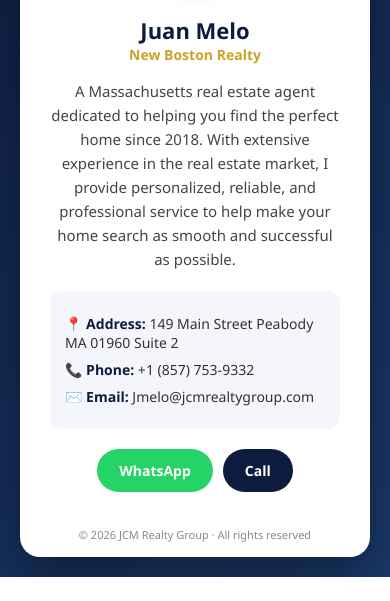
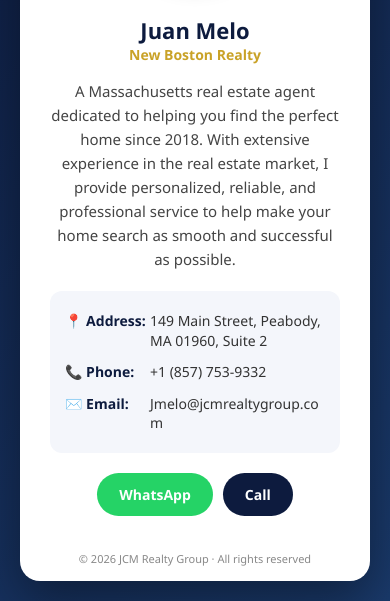
Before and after one commit to rentskygit/Presentation-JCM-REALTY, a plain HTML site: page index.html in a window 390 px wide. Shown: the part 272-873 px from the top of the page. Before the commit the page ends 849 px from the top, so only its background shows below. Drawn offline with Linux system fonts and the light colour scheme.

Commit message:
Refactor info box layout and contact details
Updated the layout and styling of the info box and added structured address, phone, and email information.

```diff
--- a/index.html
+++ b/index.html
@@ -44,17 +44,40 @@
   .nombre { font-size: 22px; color: #0d1b3e; font-weight: bold; margin-top: 12px; }
   .cargo { color: #c9a227; font-weight: 600; font-size: 14px; margin-bottom: 15px; }
   .descripcion { color: #444; font-size: 15px; line-height: 1.6; margin-bottom: 20px; }
+
+
   .info-box {
     background: #f4f6fb;
     border-radius: 12px;
-    padding: 15px;
+    padding: 20px 15px;
     text-align: left;
     font-size: 14px;
     color: #333;
     margin-bottom: 20px;
   }
-  .info-box p { margin: 8px 0; }
-  .info-box strong { color: #0d1b3e; }
+
+  .info-row {
+    display: flex;
+    align-items: flex-start;
+    margin-bottom: 12px;
+  }
+
+  .info-row:last-child {
+    margin-bottom: 0;
+  }
+
+  .info-label {
+    font-weight: bold;
+    color: #0d1b3e;
+    min-width: 85px;
+    flex-shrink: 0;
+  }
+
+  .info-text {
+    flex-grow: 1;
+    line-height: 1.4;
+  }
+
   .botones { display: flex; gap: 10px; flex-wrap: wrap; justify-content: center; }
   .btn {
     text-decoration: none;
@@ -83,19 +106,29 @@
 
     <div class="contenido">
       <div class="nombre">Juan Melo</div>
-      <div class="cargo">New Boston Realty </div>
+      <div class="cargo">New Boston Realty</div>
 
       <p class="descripcion">
         A Massachusetts real estate agent dedicated to helping you find the perfect home since 2018.
-       With extensive experience in the real estate market, I provide personalized, reliable, and professional
-       service to help make your home search as smooth and successful as possible.
-
+        With extensive experience in the real estate market, I provide personalized, reliable, and professional
+        service to help make your home search as smooth and successful as possible.
       </p>
 
       <div class="info-box">
-        <p><strong>📍 Address:</strong>  149 Main Street Peabody  MA 01960 Suite 2</p>
-        <p><strong>📞 Phone:</strong> +1 (857) 753-9332</p>
-        <p><strong>✉️ Email:</strong> Jmelo@jcmrealtygroup.com</p>
+        <div class="info-row">
+          <span class="info-label">📍 Address:</span>
+          <span class="info-text">149 Main Street, Peabody, MA 01960, Suite 2</span>
+        </div>
+
+        <div class="info-row">
+          <span class="info-label">📞 Phone:</span>
+          <span class="info-text"><a href="tel:+18577539332" style="color: inherit; text-decoration: none;">+1 (857) 753-9332</a></span>
+        </div>
+
+        <div class="info-row">
+          <span class="info-label">✉️ Email:</span>
+          <span class="info-text"><a href="mailto:Jmelo@jcmrealtygroup.com" style="color: inherit; text-decoration: none; word-break: break-all;">Jmelo@jcmrealtygroup.com</a></span>
+        </div>
       </div>
 
       <div class="botones">
```
